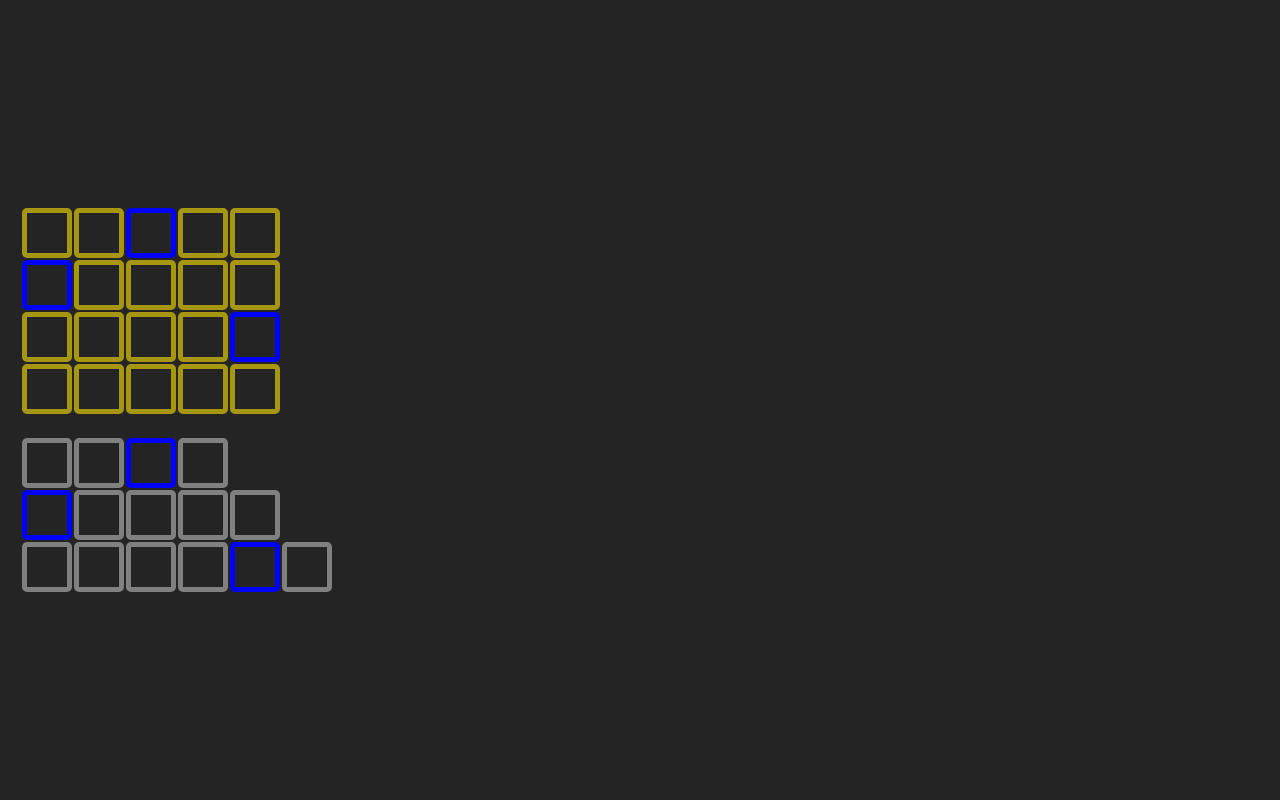
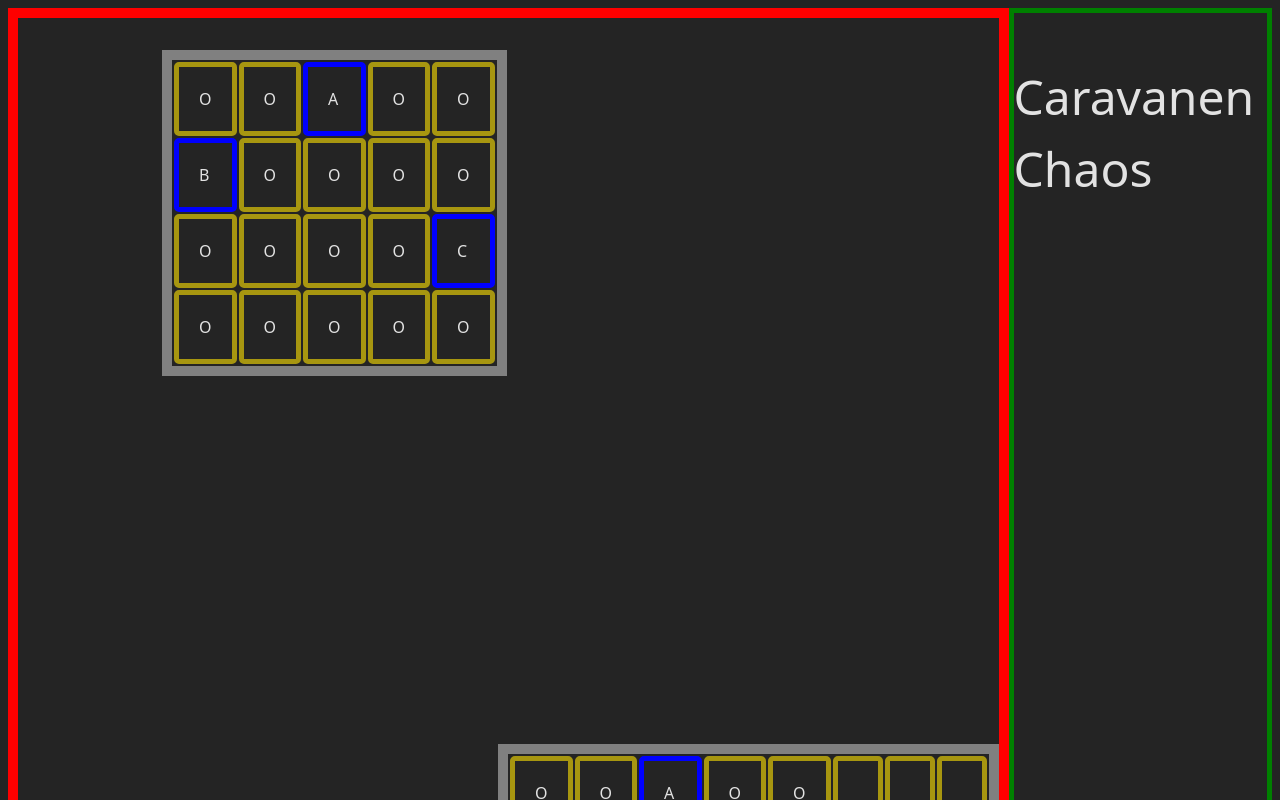
Before and after one commit to dus-tin9/Caravan-Chaos, a React (Vite) app in the folder my-app/: page / in a window 1280 px wide. Shown: the top 800 px of the page. Built offline with nearby package versions, Linux system fonts and the light colour scheme.

Commit message:
SeitenLayout + Raster inhalte

```diff
--- a/my-app/src/App.jsx
+++ b/my-app/src/App.jsx
@@ -4,9 +4,18 @@ export default function App() {
 
 
   return (
-    <>
-    <SitzGruppe Gruppe="Kamel"   ReihenLängen={[5,5,5,5]}/>
+    <div className='Seite'>
+    <div className='Container'>
+    <SitzGruppe Gruppe="Kamel1"   ReihenLängen={[5,5,5,5]}/>
+    <SitzGruppe Gruppe="Kamel2"   ReihenLängen={[8,8]}/>
     <SitzGruppe Gruppe="Bahnhof" ReihenLängen={[4,5,6]}/>
-    </>
+    </div>
+    <div className='Titel'>
+      <p>
+        Caravanen
+        Chaos
+      </p>
+    </div>
+    </div>
   );
 }
--- a/my-app/src/Sitz.jsx
+++ b/my-app/src/Sitz.jsx
@@ -1,9 +1,16 @@
-export default function Sitz({Reihe, Platz, BesetztePl}) {
+export default function Sitz({Gruppe, Reihe, Platz, BesetztePl}) {
 
-    const istBesetzt = BesetztePl.some(
-                       ([r, p]) => r === Reihe && p === Platz)
+    const istBesetzt = BesetztePl.some(([r, p]) => r === Reihe && p === Platz);
+    const Plätze =   [  ["O", "O", "A", "O", "O"],
+                        ["B", "O", "O", "O", "O"],
+                        ["O", "O", "O", "O", "C"],
+                        ["O", "O", "O", "O", "O"]  ]
+    // const Plätze = getZustand(Gruppe);
 
+    const NamePerson = Plätze[Reihe][Platz];
     return(
-        <td className={istBesetzt ? "besetzt" : "frei"}></td>
+        <td className={istBesetzt ? "besetzt" : "frei"}>
+          {NamePerson}
+        </td>
     );
 }
--- a/my-app/src/SitzGruppe.jsx
+++ b/my-app/src/SitzGruppe.jsx
@@ -7,10 +7,11 @@ export default function SitzGruppe({Gruppe, ReihenLängen,}) {
 
 
   return (
-    <div>
-      <table className={Gruppe}>
+    <div className={Gruppe}>
+      <table>
         {ReihenLängen.map((x,i) => (<SitzReihe key= {i} ReihenNummer={i}
-                                  AnzPlätze={x} BesetztePl={BesetztePl} />))
+                                     AnzPlätze={x} BesetztePl={BesetztePl}
+                                     Gruppe={Gruppe}/>))
         }
       </table>
     </div>
--- a/my-app/src/SitzReihe.jsx
+++ b/my-app/src/SitzReihe.jsx
@@ -1,6 +1,6 @@
 import Sitz from './Sitz.jsx'
 
-export default function Sitz_reihe({ ReihenNummer, AnzPlätze, BesetztePl}) {
+export default function Sitz_reihe({ Gruppe, ReihenNummer, AnzPlätze, BesetztePl}) {
     const Plätze =  [...Array(AnzPlätze)]
 
     return (
@@ -12,6 +12,7 @@ export default function Sitz_reihe({ ReihenNummer, AnzPlätze, BesetztePl}) {
          Reihe={ReihenNummer}
          Platz={i}
          BesetztePl={BesetztePl}
+         Gruppe={Gruppe}
         />
     ))
     }
--- a/my-app/src/index.css
+++ b/my-app/src/index.css
@@ -13,36 +13,74 @@
   -moz-osx-font-smoothing: grayscale;
 }
 
-body {
+/* body {
   margin: 0;
   display: flex;
   place-items: center;
   min-width: 320px;
   min-height: 100vh;
-}
+} */
 
-.Kamel{
-  margin: 20px;
-}
-
-.Bahnhof{
-  margin: 20px;
-}
-
-.Kamel td.frei{
-  border: 5px solid rgba(214, 191, 10, 0.74);
-  border-radius: 5px;
-  padding: 20px;
-}
-.Bahnhof td.frei{
-  border: 5px solid grey;
-  border-radius: 5px;
-  padding: 20px;
-}
-
+/* Eigener CSS-Code */
 
 td.besetzt{
   border: 5px solid blue;
   border-radius: 5px;
   padding: 20px;
 }
+
+.Seite{
+  display: flex;
+}
+
+.Titel{
+  font-size: 3rem;
+  flex-wrap: wrap;
+  border: 5px solid green;
+  flex-grow: 1;
+}
+
+.Container{
+  width: 80%;
+  height: 100%;
+  margin: 0 auto;
+  border: 10px solid red;
+  display: flex;
+  justify-content: flex-start;
+  flex-wrap: wrap;
+}
+
+.Kamel1{
+  border: 10px solid grey;
+  align-self: flex-start;
+  margin-top: 2rem;
+  margin-left: 9rem;
+  width: auto;
+}
+
+.Kamel2{
+  border: 10px solid grey;
+  margin-top: 23rem;
+  margin-left: 30rem;
+  width: auto;
+}
+
+.Bahnhof{
+  border: 10px solid grey;
+  margin-top: 6rem;
+  margin-bottom: 1rem;
+  margin-left: 1rem;
+}
+
+
+td.frei{
+  border: 5px solid rgba(214, 191, 10, 0.74);
+  border-radius: 5px;
+  padding: 20px;
+}
+
+.Bahnhof td.frei{
+  border: 5px solid grey;
+  border-radius: 5px;
+  padding: 20px;
+}
```
